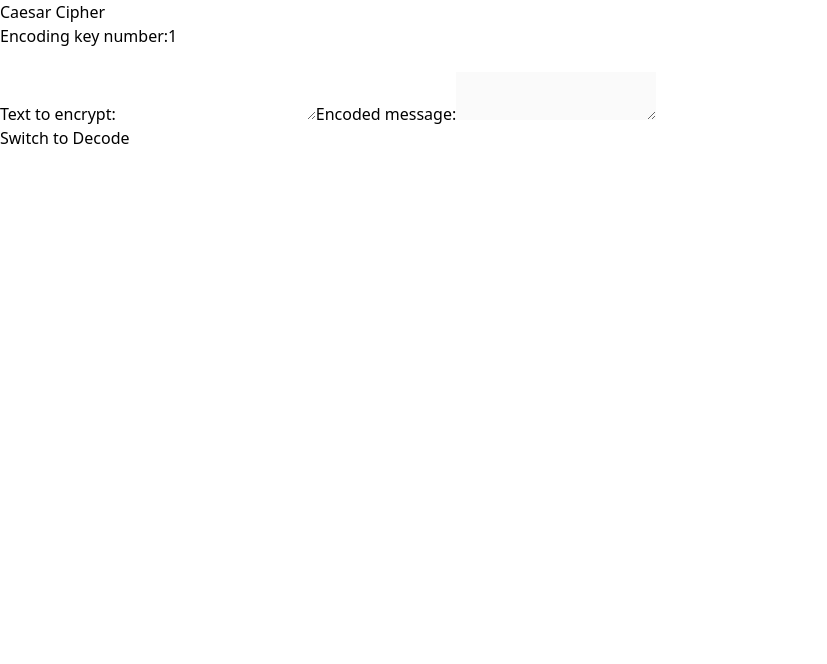
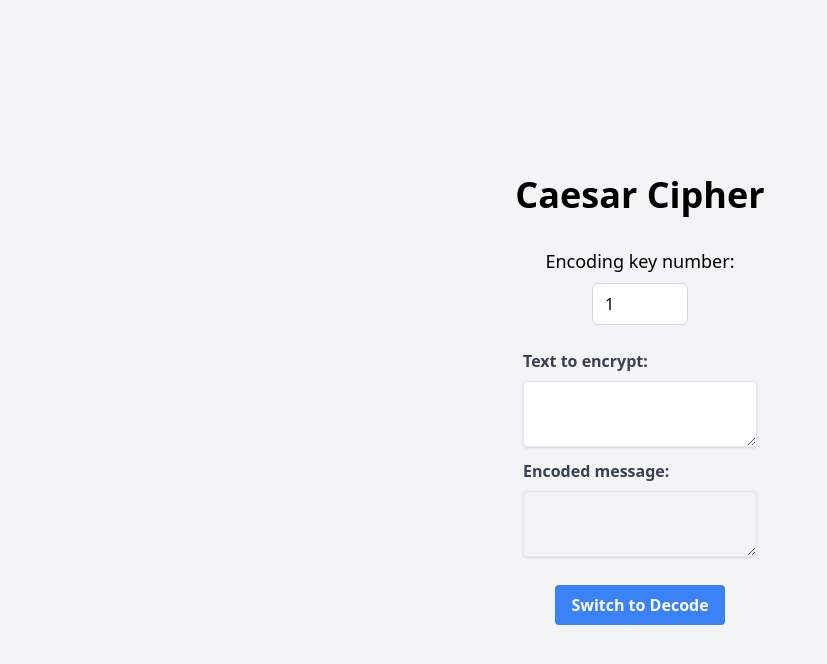
Before and after one commit to jonathanbcsouza/caesar-cipher, a React (Create React App) app: page / in a window 1280 px wide. Shown: the top 664 px of the page, without its empty margins (0-827 px from the left). Built offline with nearby package versions, Linux system fonts and the light colour scheme.

Commit message:
feat: migrate styling to use Tailwind CSS

```diff
--- a/src/App.tsx
+++ b/src/App.tsx
@@ -1,6 +1,5 @@
 import React, { useState } from 'react';
 import TextEncoder from './components/TextEncoder';
-import './styles.css';
 
 function App() {
   const [shift, setShift] = useState(1);
@@ -10,9 +9,11 @@ function App() {
   }
 
   return (
-    <div>
-      <h1>Caesar Cipher</h1>
-      <label>Encoding key number:</label>
+    <div className="flex flex-col items-center justify-center h-screen bg-gray-100">
+      <h1 className="text-4xl font-bold mb-8">Caesar Cipher</h1>
+      <label htmlFor="shift" className="text-lg font-medium mb-2">
+        Encoding key number:
+      </label>
       <input
         type="number"
         id="shift"
@@ -20,6 +21,7 @@ function App() {
         onChange={handleShiftChange}
         min="1"
         max="10"
+        className="w-24 py-2 px-3 rounded-md border border-gray-300 focus:outline-none focus:ring-2 focus:ring-blue-500 focus:border-transparent"
       />
       <TextEncoder selectedShift={shift} />
     </div>
--- a/src/components/Button.tsx
+++ b/src/components/Button.tsx
@@ -7,7 +7,12 @@ export interface SubmitButtonProps {
 
 const Button: React.FC<SubmitButtonProps> = ({ name, onClick }) => {
   return (
-    <button type="submit" name={name} onClick={onClick}>
+    <button
+      type="submit"
+      name={name}
+      onClick={onClick}
+      className="bg-blue-500 hover:bg-blue-700 text-white font-bold py-2 px-4 rounded mt-4"
+    >
       {name}
     </button>
   );
--- a/src/components/TextEncoder.tsx
+++ b/src/components/TextEncoder.tsx
@@ -61,18 +61,28 @@ const TextEncoder: FC<TextEncoderProps> = ({ selectedShift }) => {
   };
 
   return (
-    <div>
-      <div className="encoding-area">
+    <div className="flex flex-col items-center justify-center">
+      <div className="w-full max-w-md">
         <br />
-        <label>Text to {isEncoding ? 'encrypt' : 'decrypt'}:</label>
-        <textarea id="input" value={text} onChange={handleConversion} />
+        <label className="block mb-2 font-bold text-gray-700">
+          Text to {isEncoding ? 'encrypt' : 'decrypt'}:
+        </label>
+        <textarea
+          id="input"
+          value={text}
+          onChange={handleConversion}
+          className="block w-full px-4 py-3 mb-3 leading-tight text-gray-700 border rounded shadow appearance-none focus:outline-none focus:shadow-outline"
+        />
 
-        <label>{isEncoding ? 'Encoded' : 'Decoded'} message:</label>
+        <label className="block mb-2 font-bold text-gray-700">
+          {isEncoding ? 'Encoded' : 'Decoded'} message:
+        </label>
         <textarea
           id="output"
           value={output}
           onChange={handleConversion}
           disabled
+          className="block w-full px-4 py-3 mb-3 leading-tight text-gray-700 border rounded shadow appearance-none focus:outline-none focus:shadow-outline"
         />
       </div>
 
--- a/src/index.tsx
+++ b/src/index.tsx
@@ -1,13 +1,16 @@
 import React from 'react';
 import App from './App';
 import { createRoot } from 'react-dom/client';
+import './styles.css';
 
 const rootElement = document.getElementById('root');
 if (rootElement) {
   const root = createRoot(rootElement);
   root.render(
     <React.StrictMode>
-      <App />
+      <div className="bg-gray-100 min-h-screen">
+        <App />
+      </div>
     </React.StrictMode>
   );
 }
```
